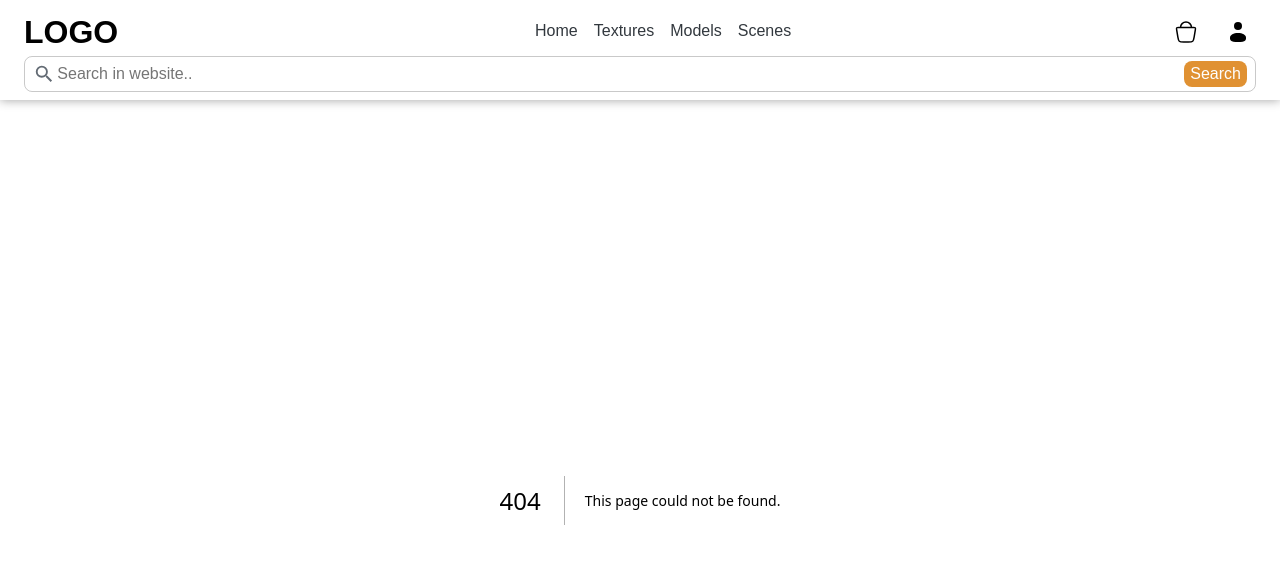
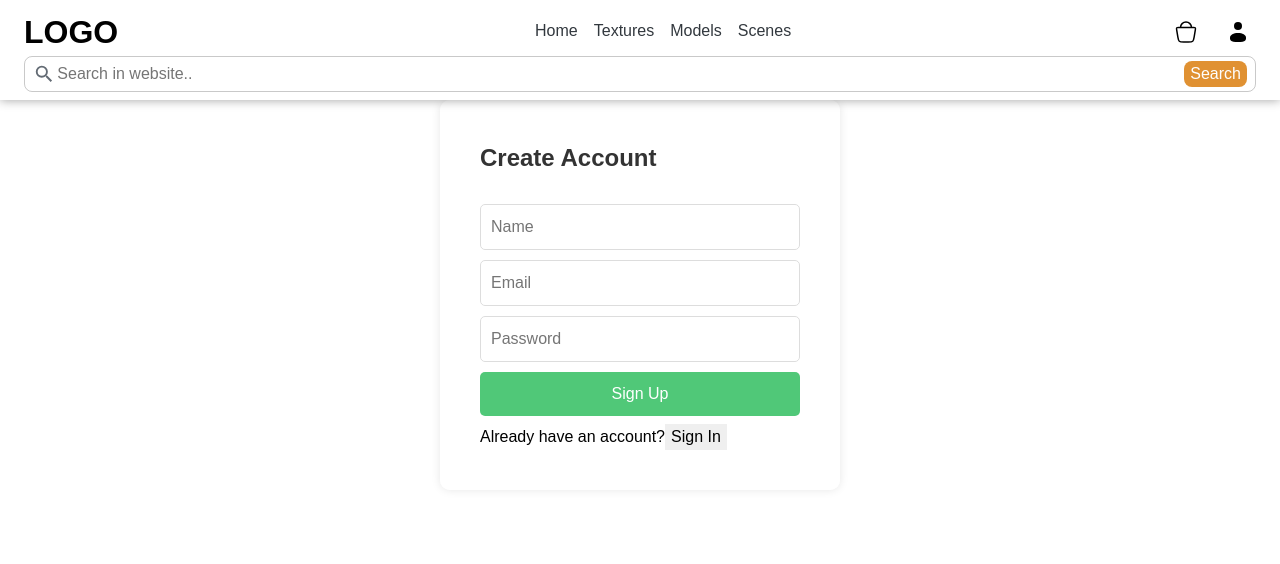
Before and after one commit to beratdimen/nxs-furniture, a Next.js app: page /login in a window 1280 px wide. Before the commit this address had no page. Shown: the top 564 px of the page. Built offline with nearby package versions, Linux system fonts and the light colour scheme.

Commit message:
login kısmı yapıldı

```diff
--- /dev/null
+++ b/app/login/page.jsx
@@ -0,0 +1,9 @@
+import Login from "@/components/login";
+
+export default function LoginPage() {
+  return (
+    <div className="loginContainer">
+      <Login />
+    </div>
+  );
+}
--- /dev/null
+++ b/components/login/index.jsx
@@ -0,0 +1,44 @@
+"use client";
+
+import { useState } from "react";
+import "./style.css";
+
+export default function AuthForms() {
+  const [isSignIn, setIsSignIn] = useState(false);
+
+  const toggleForm = () => {
+    setIsSignIn(!isSignIn);
+  };
+
+  return (
+    <div className="authContainer">
+      <div className={`authForms ${isSignIn ? "slideLeft" : ""}`}>
+        <div className="authForm">
+          <h2>Create Account</h2>
+          <form>
+            <input type="text" placeholder="Name" />
+            <input type="email" placeholder="Email" />
+            <input type="password" placeholder="Password" />
+            <button className="authButton">Sign Up</button>
+          </form>
+          <p>
+            Already have an account?
+            <button onClick={toggleForm}>Sign In</button>
+          </p>
+        </div>
+
+        <div className="authForm">
+          <h2>Welcome Back!</h2>
+          <form action="">
+            <input type="email" placeholder="Email" />
+            <input type="password" placeholder="Password" />
+            <button className="authButton">Sign In</button>
+          </form>
+          <p>
+            Don't have an account? <button onClick={toggleForm}>Sign Up</button>
+          </p>
+        </div>
+      </div>
+    </div>
+  );
+}
--- /dev/null
+++ b/components/login/style.css
@@ -0,0 +1,54 @@
+.authContainer {
+  max-width: 400px;
+  overflow: hidden;
+  border-radius: 10px;
+  box-shadow: 0 0 10px rgba(0, 0, 0, 0.1);
+  margin: 0 auto;
+
+  .slideLeft {
+    transform: translateX(-50%);
+  }
+
+  button {
+    border: none;
+  }
+
+  .authForms {
+    display: flex;
+    width: 200%;
+    transition: transform 0.5s ease-in-out;
+
+    .authForm {
+      display: grid;
+      gap: 8px;
+      width: 50%;
+      padding: 40px;
+      background-color: white;
+
+      h2 {
+        margin-bottom: 20px;
+        color: #333;
+      }
+
+      form {
+        input {
+          width: 100%;
+          padding: 10px;
+          margin-bottom: 10px;
+          border: 1px solid #ddd;
+          border-radius: 5px;
+        }
+
+        .authButton {
+          width: 100%;
+          padding: 10px;
+          background-color: #50c878;
+          color: white;
+          border: none;
+          border-radius: 5px;
+          cursor: pointer;
+        }
+      }
+    }
+  }
+}
--- a/helpers/icons/index.jsx
+++ b/helpers/icons/index.jsx
@@ -153,3 +153,39 @@ export function NextIvon() {
     </svg>
   );
 }
+
+export function SaveIcon() {
+  return (
+    <svg
+      xmlns="http://www.w3.org/2000/svg"
+      width="24px"
+      height="24px"
+      viewBox="0 0 24 24"
+    >
+      <path
+        fill="none"
+        stroke="currentColor"
+        stroke-linecap="round"
+        stroke-linejoin="round"
+        stroke-width="2"
+        d="M18 7v14l-6-4l-6 4V7a4 4 0 0 1 4-4h4a4 4 0 0 1 4 4"
+      />
+    </svg>
+  );
+}
+
+export function DeleteSaveIcon() {
+  return (
+    <svg
+      xmlns="http://www.w3.org/2000/svg"
+      width="24px"
+      height="24px"
+      viewBox="0 0 24 24"
+    >
+      <path
+        fill="currentColor"
+        d="M14 2a5 5 0 0 1 5 5v14a1 1 0 0 1-1.555.832L12 18.202l-5.444 3.63a1 1 0 0 1-1.55-.72L5 21V7a5 5 0 0 1 5-5z"
+      />
+    </svg>
+  );
+}
```
Also changed, not shown: app/product/page.jsx (+16 -15 lines), app/product/style.css (+26 -28 lines).
